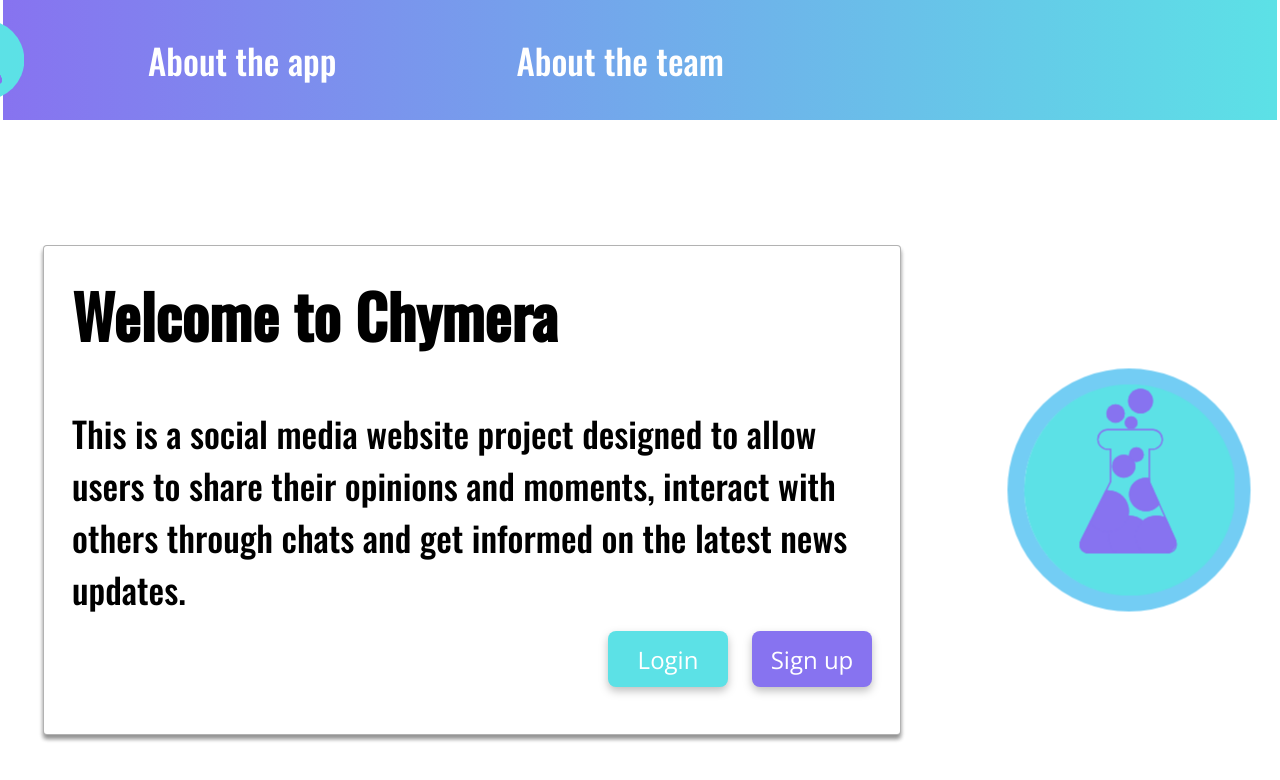
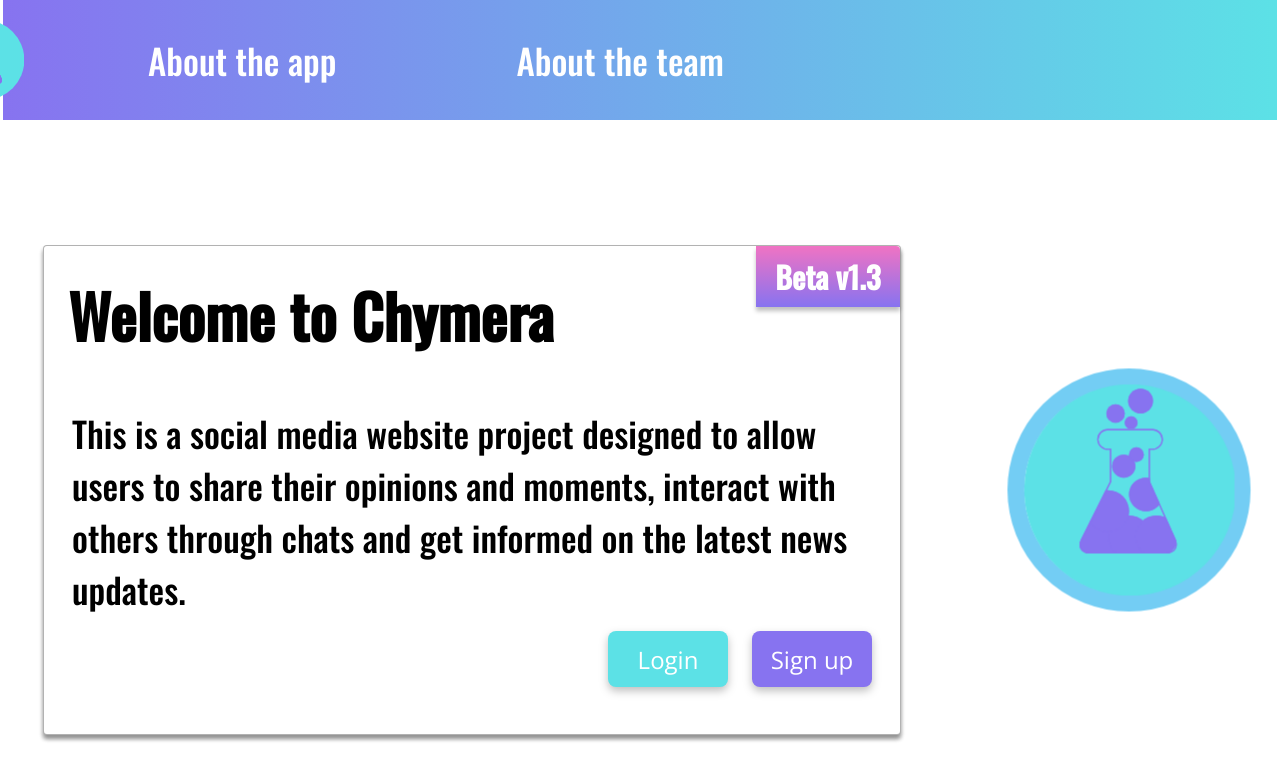
Before and after one commit to fechad/social-media-app, a React (Create React App) app in the folder client/: page / in a window 1280 px wide. Shown: the top 780 px of the page. Built offline with nearby package versions, Linux system fonts and the light colour scheme; no server answers.

Commit message:
added beta tag

```diff
--- a/client/src/App.scss
+++ b/client/src/App.scss
@@ -142,13 +142,34 @@ p {
 
       .app-modal-header {
 
-        width: 800px;
+        width: 100%;
         height: fit-content;
+        display: flex;
+        justify-content: space-between;
 
 
-        p {
-          margin: 24px 24px 24px 0px;
+        .app-modal-beta{
+
+          height: fit-content;
+          width: 144px;
+          background: linear-gradient(180deg, #D9D9D9 0%, #F073C3 0.01%, #8773F0 100%);
+          box-shadow: 0px 4px 4px rgba(0, 0, 0, 0.25);
+          border-radius: 0px 4px 0px 0px;
+          text-align: center;
+
+          p {
+            margin: 8px 0px 8px 0px;
+          }
         }
+
+        .app-modal-header-title {
+
+          p {
+            margin: 24px 24px 24px 0px;
+            padding-left: 24px;
+          }
+        }
+
       }
 
       .app-modal-content {
--- a/client/src/App.tsx
+++ b/client/src/App.tsx
@@ -1,4 +1,4 @@
-import React from 'react';
+import React, { useState } from 'react';
 import './App.scss';
 import Link from './components/Link';
 import { BiCopyright } from 'react-icons/bi';
@@ -11,6 +11,8 @@ import { useNavigate } from 'react-router-dom';
 
 function App() {
   let navigate = useNavigate();
+  // eslint-disable-next-line @typescript-eslint/no-unused-vars
+  const [beta, setBetaVersion] = useState(true);
   AOS.init({once: false, mirror: true})
   return (
     <div className='App'>
@@ -32,7 +34,16 @@ function App() {
           data-aos-once="false"
         >
           <div className='app-modal-header'>
-            <p style={{fontSize: '60px', fontWeight: 'Bold'}}>Welcome to Chymera</p>
+            <div className='app-modal-header-title'>
+              <p style={{fontSize: '60px', fontWeight: 'Bold'}}>Welcome to Chymera</p>
+            </div>
+            {
+              beta ?
+              <div className='app-modal-beta'>
+                <p style={{fontSize: '30px', fontWeight: 'Bold', color:'white'}}>Beta v1.3</p>
+              </div>
+              : ''
+            }
           </div>
           <div className='app-modal-content'>
             <p style={{fontSize: '35px'}}>This is a social media website project designed to allow users to share their opinions and moments, interact with others through chats and get informed on the latest news updates.</p>
```
